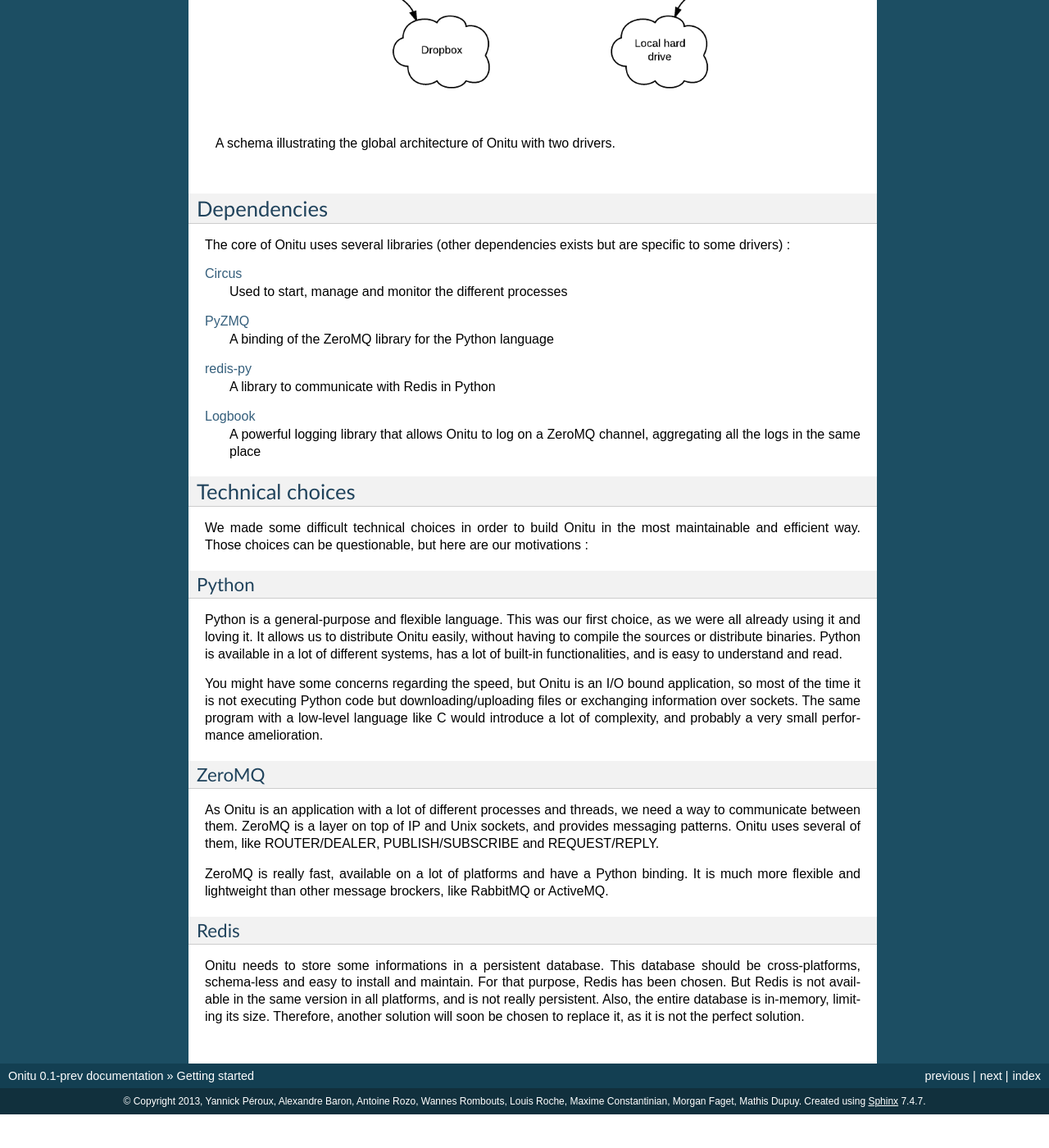
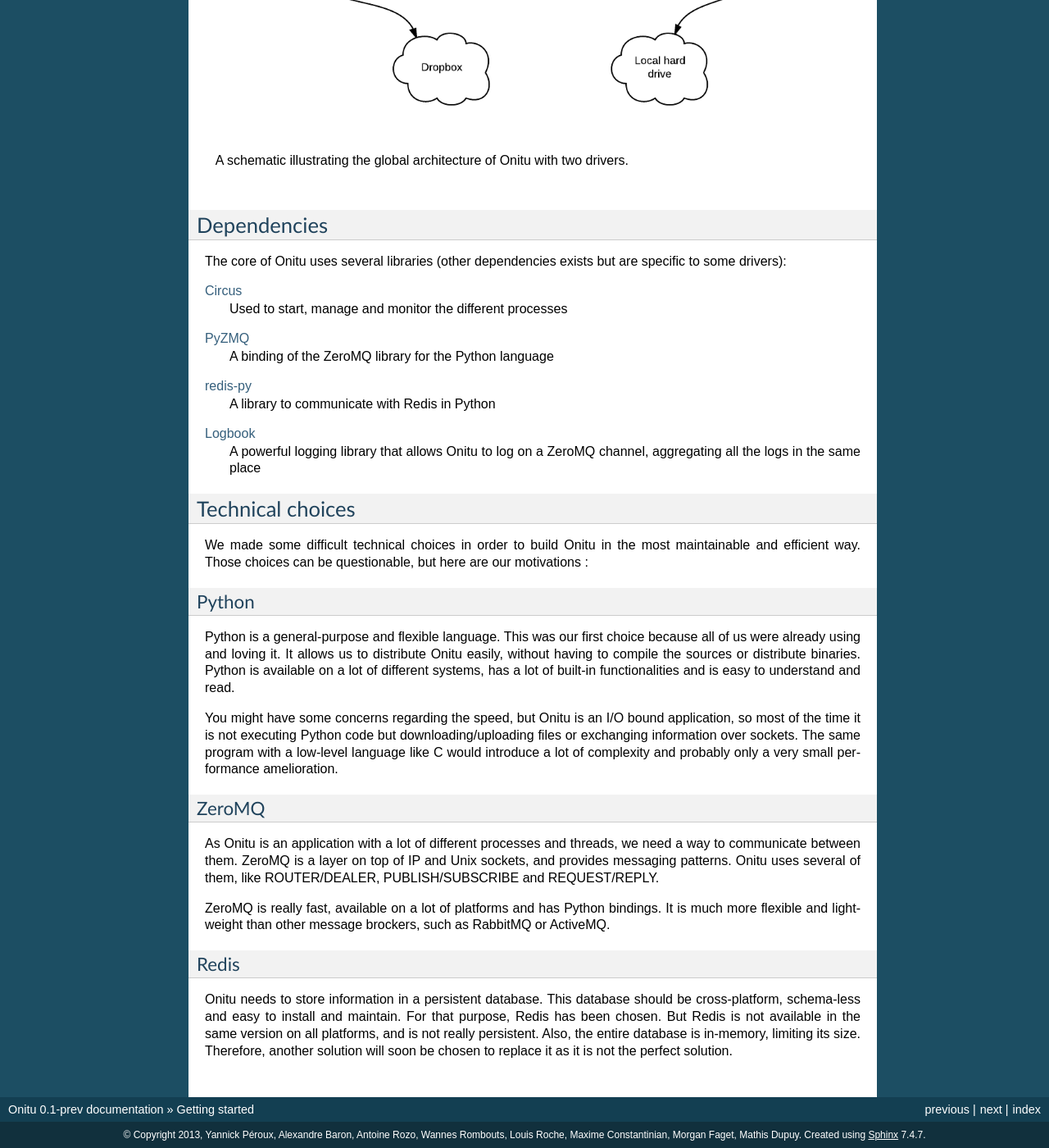
Before and after one commit to onitu/onitu, a Sphinx documentation site: the page built from docs/intro.rst, in a window 1280 px wide and 1400 px high, scrolled down 1111 px. Shown: the whole window at 82% size. Built offline with Sphinx 7.4.7, drawn with Linux system fonts in a browser that asks for light colours; before the commit the page ends 2470 px from its top, so only the background shows below that; some of the changed text lies outside the part shown.

Commit message:
Fixed some minor errors in documentation.

```diff
--- a/docs/changelog.rst
+++ b/docs/changelog.rst
@@ -2,7 +2,7 @@
 Changelog
 =================================
 
-You can find a detailed summary of the changes between the releases on `Github <https://github.com/onitu/onitu/releases>`_. Here is a brief :
+You can find a detailed summary of the changes between the releases on `Github <https://github.com/onitu/onitu/releases>`_. Here is a brief summary :
 
 0.1
 ===
--- a/docs/drivers.rst
+++ b/docs/drivers.rst
@@ -7,14 +7,14 @@
 Basics
 ======
 
-The drivers communicate with Onitu via the :class:`.Plug` class, which handles the operations common to every drivers. Each driver implements its specific tasks with the system of handlers_. Those handlers will be called by the :class:`.Plug` at certain occasions.
+The drivers communicate with Onitu via the :class:`.Plug` class, which handles the operations common to all drivers. Each driver implements its specific tasks with the system of handlers_. Those handlers will be called by the :class:`.Plug` at certain occasions.
 
 In Onitu the file transfers are made by chunks. When a new transfer begin, the :class:`.Plug` asks the others drivers for new chunks, and then call the `upload_chunk` handler.
 
 Each driver should expose a function called `start`, which takes a name as first parameter, and returns nothing. The name is chosen by the user when he configures the driver.
 This function will be called by Onitu during the initialization of the driver, and should not return until the end of life of the driver (*cf* :meth:`.Plug.listen`).
 
-When a driver detects a update in a file, it should update the :class:`.Metadata` of the file, specify a :attr:`.Metadata.revision`, and call :meth.`.Plug.update_file`.
+When a driver detects an update in a file, it should update the :class:`.Metadata` of the file, specify a :attr:`.Metadata.revision`, and call :meth.`.Plug.update_file`.
 
 .. note::
   During their startup, the drivers should look for new files or updates on their remote file system. They should also listen to changes during their lifetime. The mechanism used to do that is specific to each driver, and can't be abstracted by the :class:`.Plug`.
--- a/docs/intro.rst
+++ b/docs/intro.rst
@@ -15,11 +15,11 @@
 .. figure:: images/global_archi.png
    :alt: Global architecture of Onitu
 
-   A schema illustrating the global architecture of Onitu with two drivers.
+   A schematic illustrating the global architecture of Onitu with two drivers.
 
 Dependencies
 ============
-The core of Onitu uses several libraries (other dependencies exists but are specific to some drivers) :
+The core of Onitu uses several libraries (other dependencies exists but are specific to some drivers):
 
 Circus_
   Used to start, manage and monitor the different processes
@@ -46,18 +46,18 @@
 Python
 ------
 
-Python is a general-purpose and flexible language. This was our first choice, as we were all already using it and loving it. It allows us to distribute Onitu easily, without having to compile the sources or distribute binaries. Python is available in a lot of different systems, has a lot of built-in functionalities, and is easy to understand and read.
+Python is a general-purpose and flexible language. This was our first choice because all of us were already using and loving it. It allows us to distribute Onitu easily, without having to compile the sources or distribute binaries. Python is available on a lot of different systems, has a lot of built-in functionalities and is easy to understand and read.
 
-You might have some concerns regarding the speed, but Onitu is an I/O bound application, so most of the time it is not executing Python code but downloading/uploading files or exchanging information over sockets. The same program with a low-level language like C would introduce a lot of complexity, and probably a very small performance amelioration.
+You might have some concerns regarding the speed, but Onitu is an I/O bound application, so most of the time it is not executing Python code but downloading/uploading files or exchanging information over sockets. The same program with a low-level language like C would introduce a lot of complexity and probably only a very small performance amelioration.
 
 ZeroMQ
 ------
 
 As Onitu is an application with a lot of different processes and threads, we need a way to communicate between them. ZeroMQ is a layer on top of IP and Unix sockets, and provides messaging patterns. Onitu uses several of them, like ROUTER/DEALER, PUBLISH/SUBSCRIBE and REQUEST/REPLY.
 
-ZeroMQ is really fast, available on a lot of platforms and have a Python binding. It is much more flexible and lightweight than other message brockers, like RabbitMQ or ActiveMQ.
+ZeroMQ is really fast, available on a lot of platforms and has Python bindings. It is much more flexible and lightweight than other message brockers, such as RabbitMQ or ActiveMQ.
 
 Redis
 -----
 
-Onitu needs to store some informations in a persistent database. This database should be cross-platforms, schema-less and easy to install and maintain. For that purpose, Redis has been chosen. But Redis is not available in the same version in all platforms, and is not really persistent. Also, the entire database is in-memory, limiting its size. Therefore, another solution will soon be chosen to replace it, as it is not the perfect solution.
+Onitu needs to store information in a persistent database. This database should be cross-platform, schema-less and easy to install and maintain. For that purpose, Redis has been chosen. But Redis is not available in the same version on all platforms, and is not really persistent. Also, the entire database is in-memory, limiting its size. Therefore, another solution will soon be chosen to replace it as it is not the perfect solution.
```
Also changed, not shown: other parts of docs/intro.rst (+2 -2 lines).
